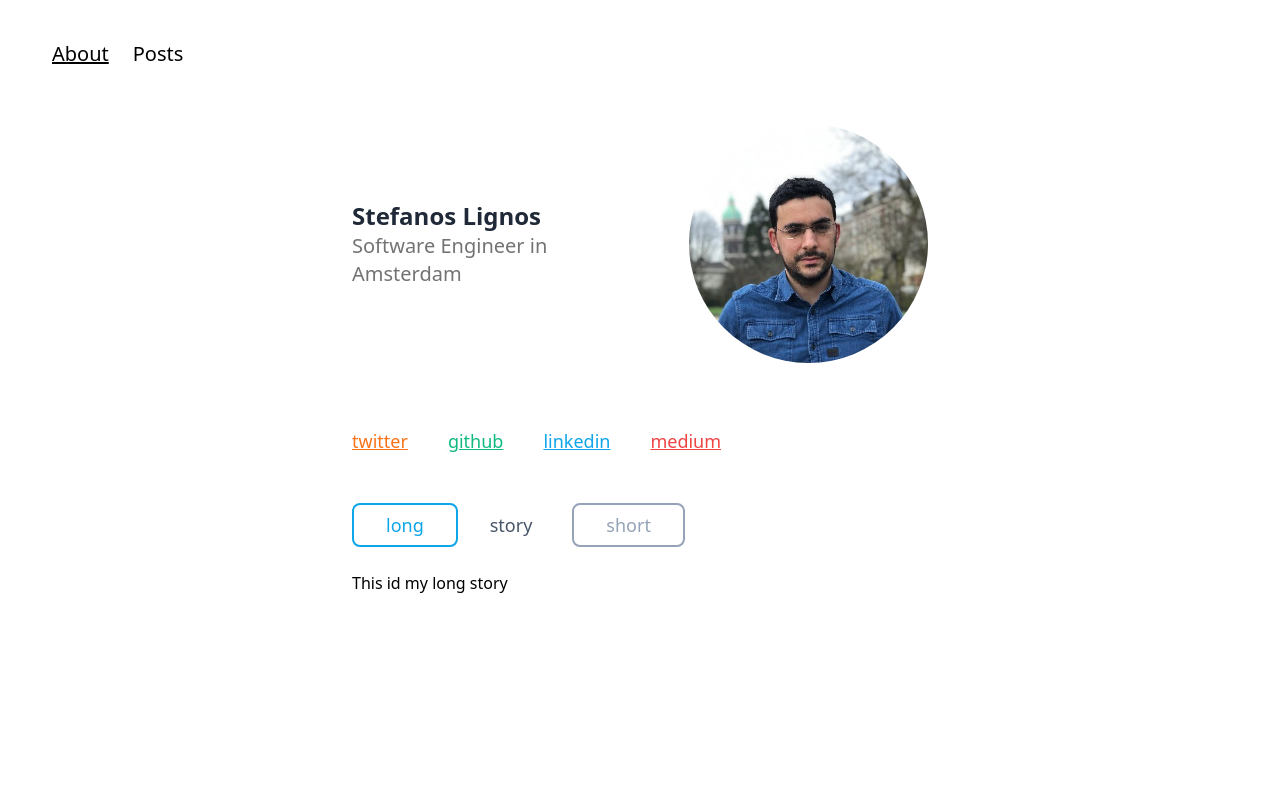
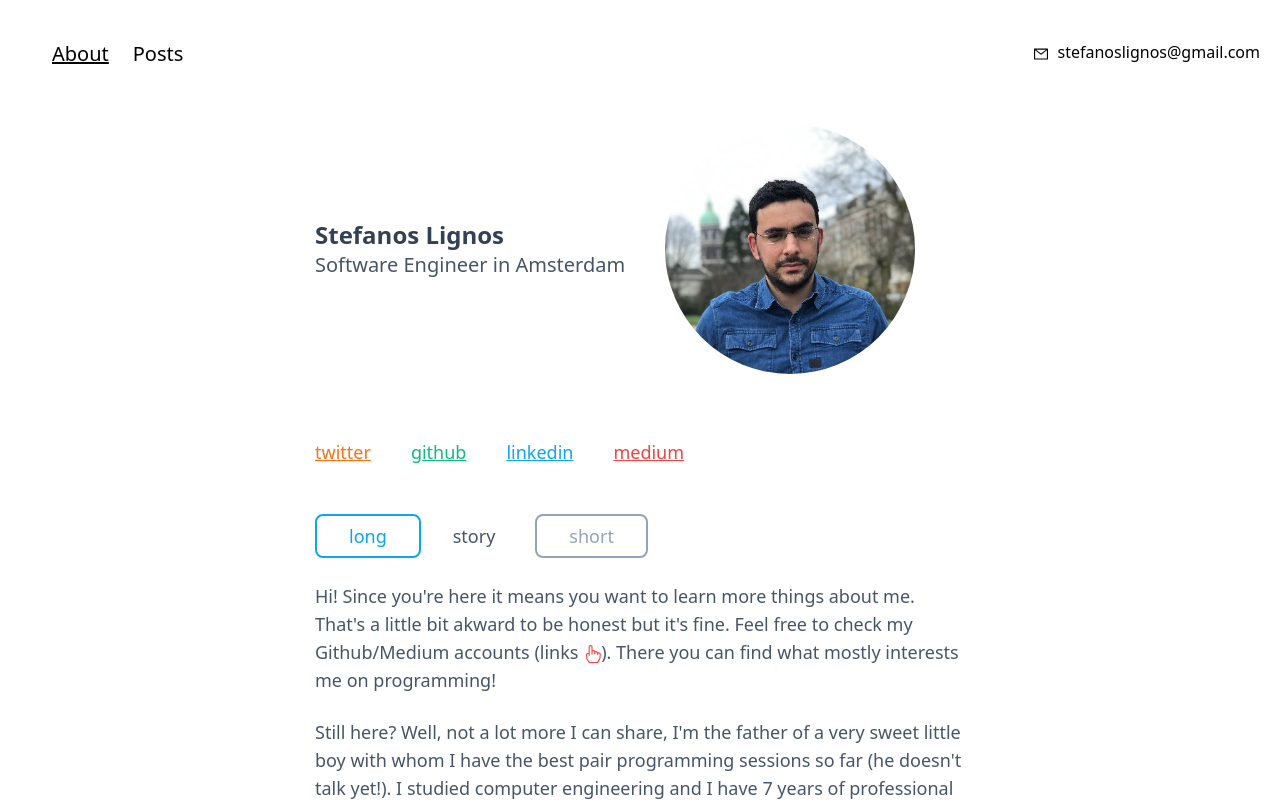
Before and after one commit to stefanoslig/blog, a Next.js app: page / in a window 1280 px wide. Both pictures are taken after a click on the button "long". Shown: the top 800 px of the page. Built offline with nearby package versions, Linux system fonts and the light colour scheme.

Commit message:
Add my stories to the  story component

```diff
--- a/components/header.tsx
+++ b/components/header.tsx
@@ -2,21 +2,38 @@ import Link from "next/link";
 import { FunctionComponent } from "react";
 import Container from "./container";
 import { useRouter } from "next/router";
+import { AiOutlineMail } from "react-icons/ai";
 
 const Header: FunctionComponent = () => {
   const router = useRouter();
 
-
   return (
     <header className="py-10">
       <Container>
-        <nav className="flex space-x-6 pl-8" >
-          <Link href="/">
-            <a className={router.pathname == "/" ? "underline text-xl" : "text-xl"}>About</a>
-          </Link>
-          <Link href="/posts">
-            <a className={router.pathname == "/posts" ? "underline text-xl" : "text-xl"}>Posts</a>
-          </Link>
+        <nav className="flex pl-8 justify-between">
+          <div className="space-x-6 ">
+            <Link href="/">
+              <a
+                className={
+                  router.pathname == "/" ? "underline text-xl" : "text-xl"
+                }
+              >
+                About
+              </a>
+            </Link>
+            <Link href="/posts">
+              <a
+                className={
+                  router.pathname == "/posts" ? "underline text-xl" : "text-xl"
+                }
+              >
+                Posts
+              </a>
+            </Link>
+          </div>
+          <div className="">
+            <AiOutlineMail  className="inline-block"/> <span className="ml-1">stefanoslignos@gmail.com</span>
+          </div>
         </nav>
       </Container>
     </header>
--- a/components/long-story-short.tsx
+++ b/components/long-story-short.tsx
@@ -1,4 +1,5 @@
 import React, { FunctionComponent, useState } from "react";
+import { BsHandIndex } from "react-icons/bs";
 
 const enum LongStoryShortEnum {
   LONG = "LONG",
@@ -19,7 +20,7 @@ const LongStoryShort: FunctionComponent = () => {
   };
 
   return (
-    <div className="flex mt-6 flex-col">
+    <div className="flex mt-6 flex-col pb-9">
       <div className="flex my-6">
         <button
           onClick={activateLong}
@@ -45,9 +46,42 @@ const LongStoryShort: FunctionComponent = () => {
       </div>
 
       {type === LongStoryShortEnum.SHORT ? (
-        <p>This id my short story</p>
+        <p className="text-lg text-slate-600">
+          Hi! I&apos;m Stefanos. I&apos;m the father of a sweet boy called Leo
+          and I&apos;m currently working as a Senior frontend developer at
+          Zivver where we try to make our online communications more secure. I
+          love talking about frontend architecture, state machines, reactive
+          programming and Angular.
+        </p>
       ) : (
-        <p>This id my long story</p>
+        <>
+          <p className="text-lg text-slate-600">
+            Hi! Since you&apos;re here it means you want to learn more things
+            about me. That&apos;s a little bit akward to be honest but it&apos;s
+            fine. Feel free to check my Github/Medium accounts (links{" "}
+            <BsHandIndex className="inline-block text-red-500" />
+            ). There you can find what mostly interests me on programming!
+          </p>
+          <br />
+          <p className="text-lg text-slate-600">
+            Still here? Well, not a lot more I can share, I&apos;m the father of a
+            very sweet little boy with whom I have the best pair programming
+            sessions so far (he doesn&apos;t talk yet!). I studied computer
+            engineering and I have 7 years of professional experience.
+          </p>
+          <br />
+          <p className="text-lg text-slate-600">
+            Most of my experience is around Angular and all the relevant tools
+            around it (NgRx, RxJS, tailwind, storybook, nrwl/nx, etc). I started
+            working with the new version of Angular back in 2016 (beta.6) and I
+            haven&apos;t stoped using it until now. However, I wouldn&apos;t say no to
+            other frameworks. I really enjoy React and its simplicity, compared
+            to Angular of course ;-) This blog is actually built with React and
+            Next.js.
+          </p>
+
+          <p className="text-lg text-slate-600">Feel free to reach out to me for any questions!</p>
+        </>
       )}
     </div>
   );
--- a/package.json
+++ b/package.json
@@ -12,7 +12,8 @@
   "dependencies": {
     "next": "12.0.7",
     "react": "17.0.2",
-    "react-dom": "17.0.2"
+    "react-dom": "17.0.2",
+    "react-icons": "^4.3.1"
   },
   "devDependencies": {
     "@types/node": "17.0.5",
--- a/pages/index.tsx
+++ b/pages/index.tsx
@@ -6,13 +6,13 @@ function HomePage() {
   return (
     <>
       <Container>
-        <div className="flex flex-col max-w-xl mx-auto">
+        <div className="flex flex-col mx-auto" style={{width: "650px"}}>
           <div className="flex pt-4 items-center">
             <div className="pr-10">
-              <h1 className="text-2xl text-gray-800 font-bold">
+              <h1 className="text-2xl text-slate-700 font-bold">
                 Stefanos Lignos
               </h1>
-              <h2 className="text-xl text-neutral-500	">
+              <h2 className="text-xl text-slate-600">
                 Software Engineer in Amsterdam
               </h2>
             </div>
```
Also changed, not shown: 1 other file (tests, documents, lock files or other folders).
